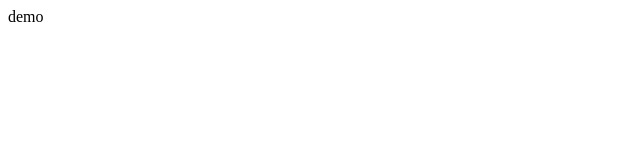
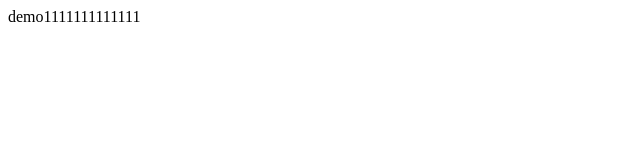
Before and after one commit to Hub-qianyue/Git-demo, a plain HTML site: page index.html in a window 1280 px wide. Shown: the whole page, without its empty margins (0-640 px from the left). Drawn offline with Linux system fonts and the light colour scheme.

Commit message:
second save

```diff
--- a/index.html
+++ b/index.html
@@ -9,7 +9,7 @@
 </head>
 
 <body>
-    demo
+    demo1111111111111
 
 </body>
 
```
